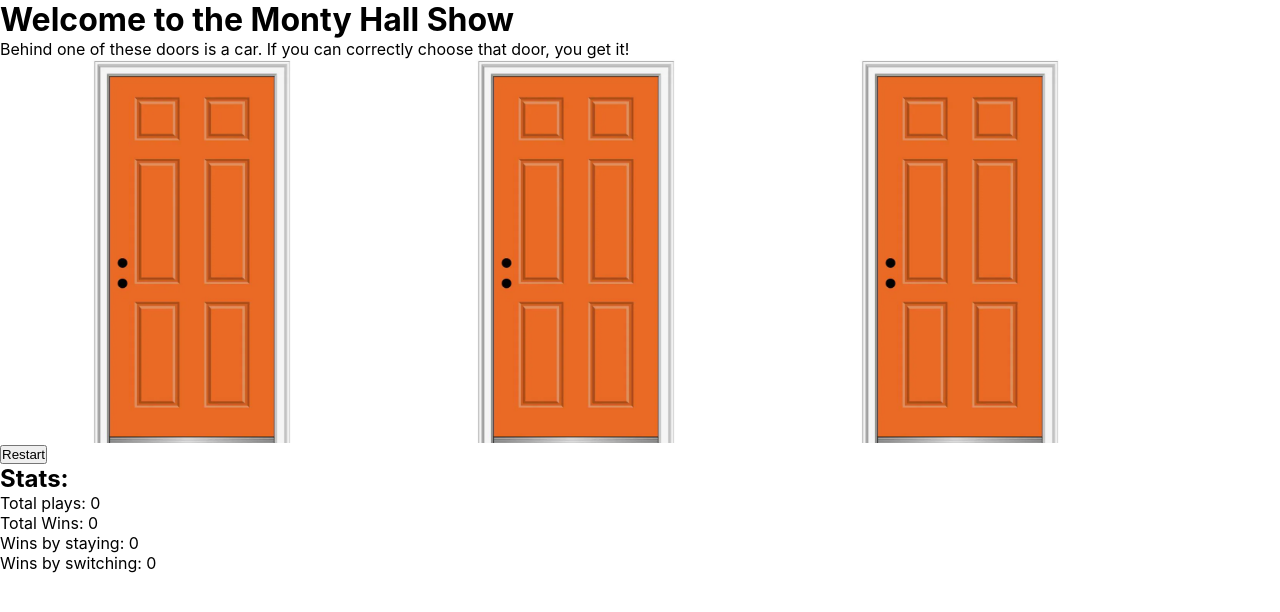
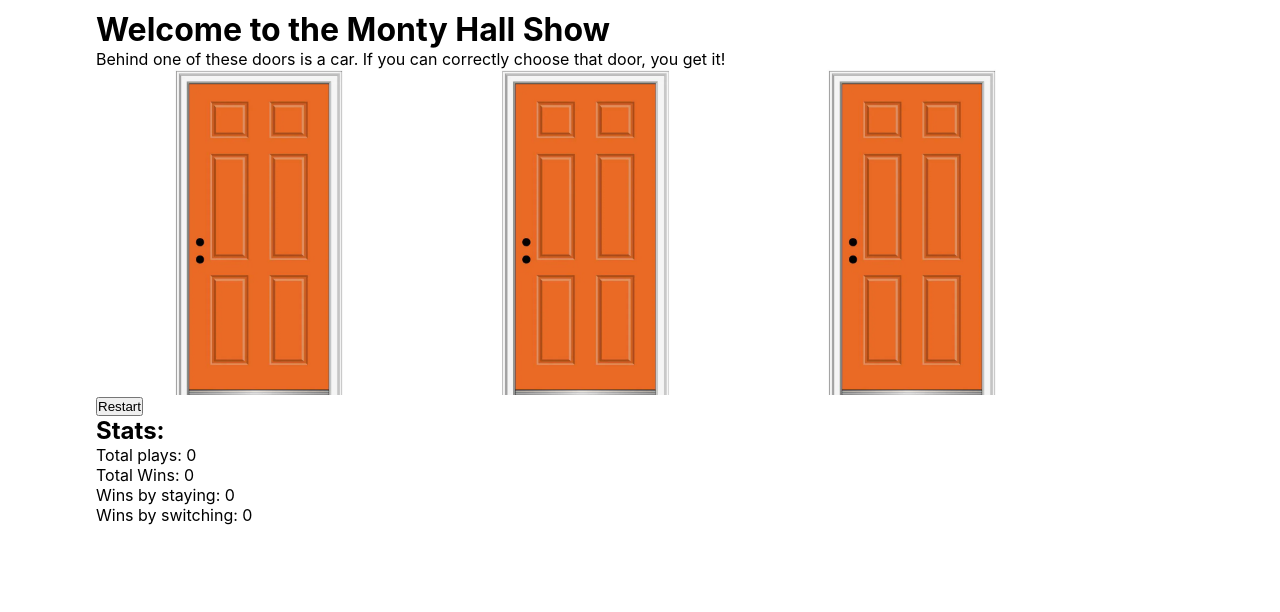
Before and after one commit to longlivesquare/monty-hall, a React (Create React App) app: page / in a window 1280 px wide. Shown: the top 612 px of the page. Built offline with nearby package versions, Linux system fonts and the light colour scheme; no server answers.

Commit message:
Centered elements

```diff
--- a/src/App.css
+++ b/src/App.css
@@ -4,8 +4,9 @@
 }
 
 .monty-hall-main {
-  padding: 50;
-  margin: 50;
+  margin: auto;
+  width: 85%;
+  padding: 10px;
 }
 
 .doors {
--- a/src/App.js
+++ b/src/App.js
@@ -100,7 +100,7 @@ const reset = () => {
           )
         })}
       </div>
-      {show === 1 ?<h3>The host has revealed one of the other doors after selecting. Do you want to switch?</h3> : null}
+      {show === 1 ?<h3>The host has revealed one of the other doors. Do you want to switch?</h3> : null}
       <button onClick={reset}>Restart</button>
       <h2>Stats:</h2>
       Total plays: {stats.plays}<br />
```
